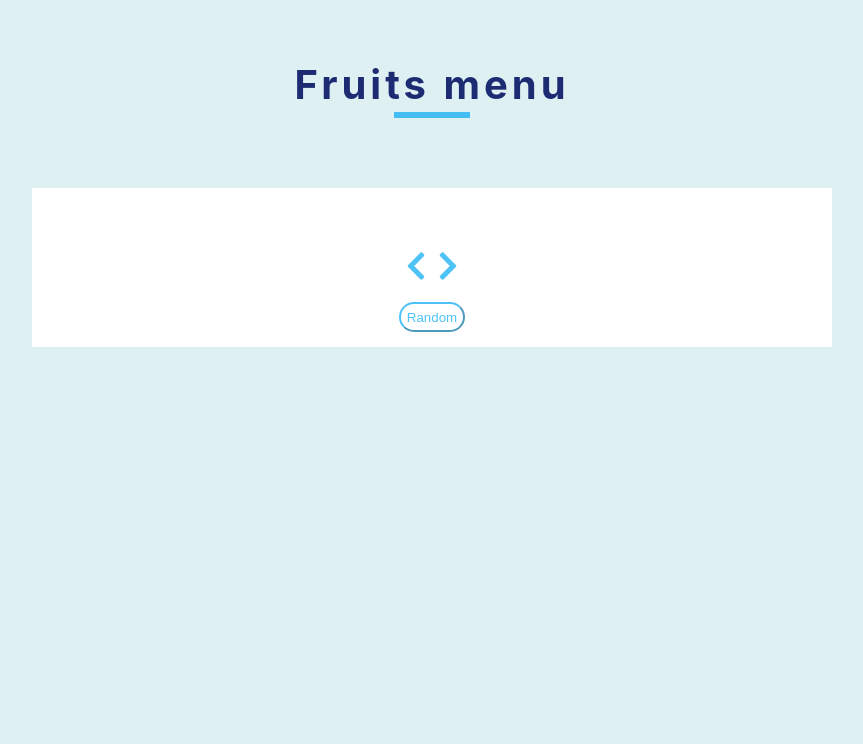
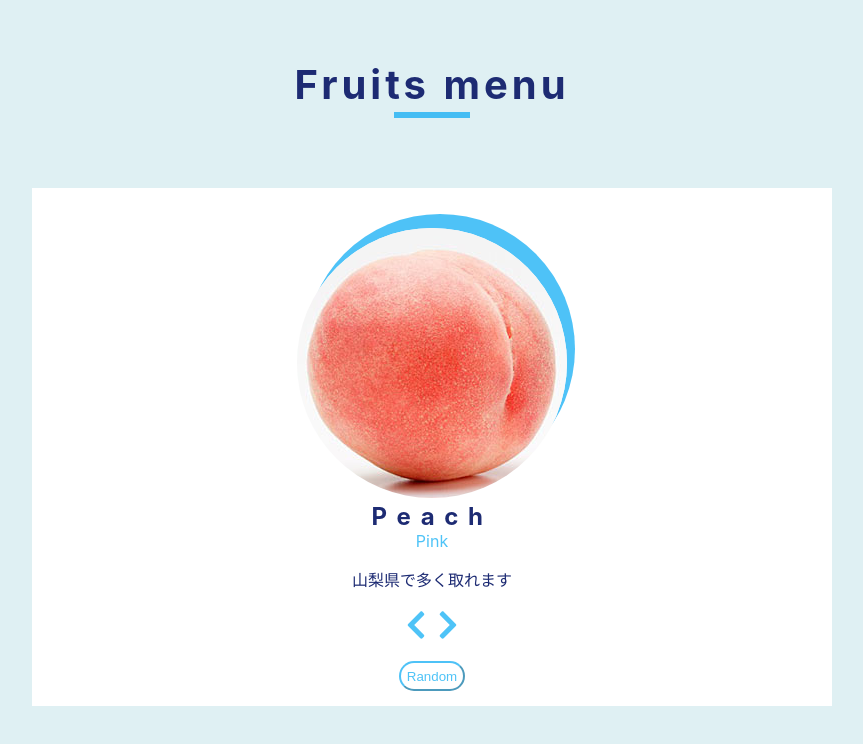
Before and after one commit to r-shirasu/carousel_React_practice, a React (Create React App) app: page / in a window 1280 px wide. Shown: the top 744 px of the page, without its empty margins (208-1071 px from the left). Built offline with nearby package versions, Linux system fonts and the light colour scheme.

Commit message:
0番目のデータをHTMLに表示させる

```diff
--- a/src/Fruits.js
+++ b/src/Fruits.js
@@ -12,10 +12,10 @@ export const Fruits = () => {
   return (
     <div className="review">
       <div className="img-container">
-        <img></img>
-        <h4 className="fruits"></h4>
-        <p className="color"></p>
-        <p className="info"></p>
+        <img src={fruitsData[0].img} alt={fruitsData[0].alt}></img>
+        <h4 className="fruits">{fruitsData[0].fruitsName}</h4>
+        <p className="color">{fruitsData[0].color}</p>
+        <p className="info">{fruitsData[0].text}</p>
       </div>
       <div className="button-container">
         <button className="prev-btn">
--- a/src/data.js
+++ b/src/data.js
@@ -7,36 +7,36 @@ export const fruitsData = [
     text: "山梨県で多く取れます",
     alt: "Peach",
   },
-  {
-    id: 1,
-    fruitsName: "Cherry",
-    color: "Red",
-    img: `${process.env.PUBLIC_URL}/fruits/category_tn_192.jpeg`,
-    text: "山形県で多く取れます",
-    alt: "Cherry",
-  },
-  {
-    id: 2,
-    fruitsName: "Apple",
-    color: "Red",
-    img: `${process.env.PUBLIC_URL}/fruits/category_tn_193.jpeg`,
-    text: "青森県で多く取れます",
-    alt: "Apple",
-  },
-  {
-    id: 3,
-    fruitsName: "Grape",
-    color: "Purple",
-    img: `${process.env.PUBLIC_URL}/fruits/category_tn_195.jpeg`,
-    text: "山梨で多く取れます",
-    alt: "Grape",
-  },
-  {
-    id: 4,
-    fruitsName: "Banana",
-    color: "Yellow",
-    img: `${process.env.PUBLIC_URL}/fruits/category_tn_197.jpeg`,
-    text: "朝食にぴったりです",
-    alt: "Banana",
-  },
+  // {
+  //   id: 1,
+  //   fruitsName: "Cherry",
+  //   color: "Red",
+  //   img: `${process.env.PUBLIC_URL}/fruits/category_tn_192.jpeg`,
+  //   text: "山形県で多く取れます",
+  //   alt: "Cherry",
+  // },
+  // {
+  //   id: 2,
+  //   fruitsName: "Apple",
+  //   color: "Red",
+  //   img: `${process.env.PUBLIC_URL}/fruits/category_tn_193.jpeg`,
+  //   text: "青森県で多く取れます",
+  //   alt: "Apple",
+  // },
+  // {
+  //   id: 3,
+  //   fruitsName: "Grape",
+  //   color: "Purple",
+  //   img: `${process.env.PUBLIC_URL}/fruits/category_tn_195.jpeg`,
+  //   text: "山梨で多く取れます",
+  //   alt: "Grape",
+  // },
+  // {
+  //   id: 4,
+  //   fruitsName: "Banana",
+  //   color: "Yellow",
+  //   img: `${process.env.PUBLIC_URL}/fruits/category_tn_197.jpeg`,
+  //   text: "朝食にぴったりです",
+  //   alt: "Banana",
+  // },
 ];
```
